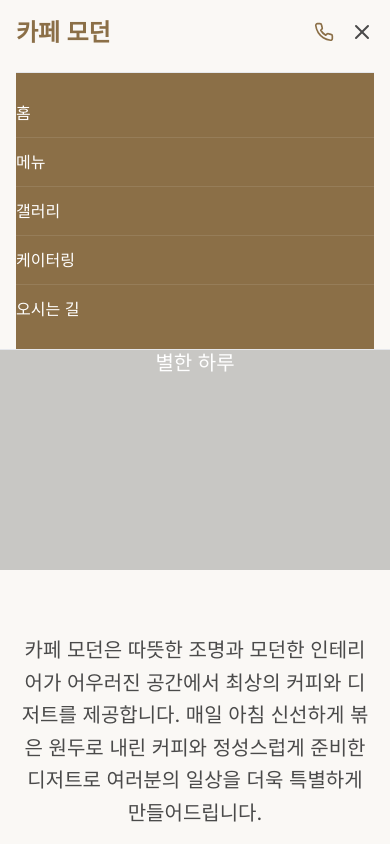
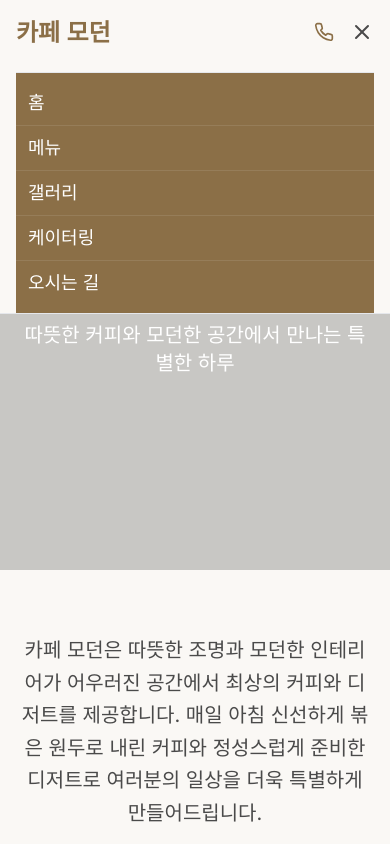
Before and after one commit to guideyoon/cafemorden, a Next.js app: page / in a window 390 px wide. Both pictures are taken after a click on the button "메뉴 열기". Shown: the top 844 px of the page. Built offline with nearby package versions, Linux system fonts and the light colour scheme.

Commit message:
Adjust mobile hamburger menu: increase text size, add left padding, reduce vertical padding

```diff
--- a/components/Header.tsx
+++ b/components/Header.tsx
@@ -65,7 +65,7 @@ export default function Header() {
 
         {/* Mobile Navigation */}
         {mobileMenuOpen && (
-          <nav className="md:hidden pb-4 border-t border-gray-200 mt-2 pt-4 bg-brown overflow-hidden">
+          <nav className="md:hidden pb-2 border-t border-gray-200 mt-2 pt-2 bg-brown overflow-hidden">
             <div
               className="flex flex-col animate-[fadeInUp_0.3s_ease-out]"
             >
@@ -74,7 +74,7 @@ export default function Header() {
                   key={item.href}
                   href={item.href}
                   onClick={() => setMobileMenuOpen(false)}
-                  className="text-white hover:text-cream-light transition-colors py-3 border-b border-white/10 last:border-b-0 opacity-0"
+                  className="text-white hover:text-cream-light transition-colors py-2 pl-3 text-lg border-b border-white/10 last:border-b-0 opacity-0"
                   style={{
                     animation: `fadeInUp 0.3s ease-out ${index * 0.05}s forwards`
                   }}
```
